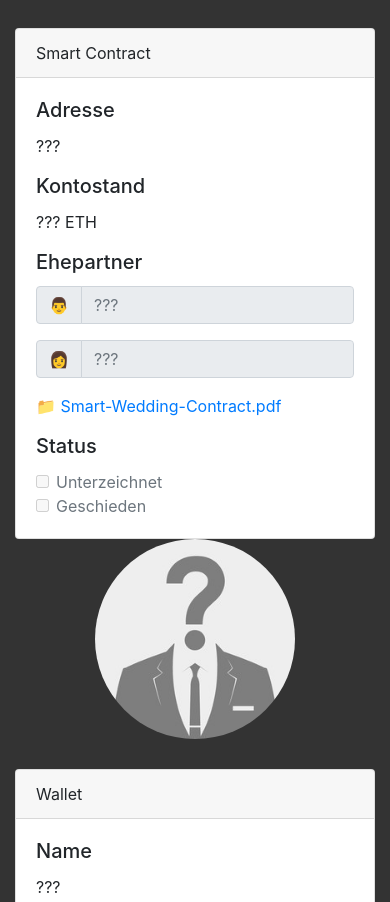
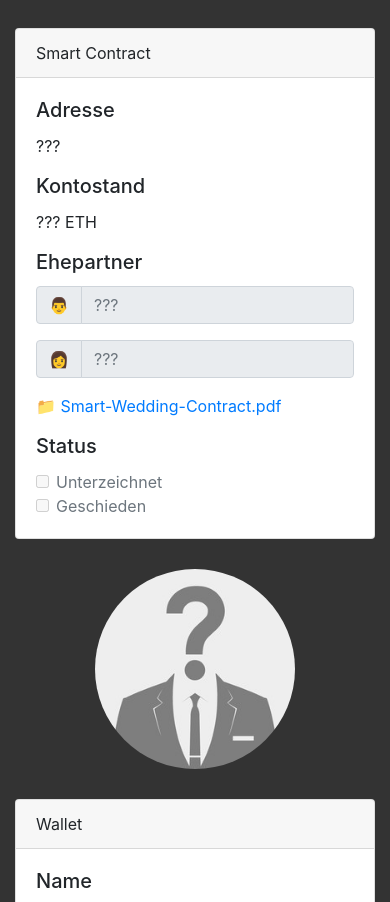
Before and after one commit to block42-blockchain-company/smart-wedding-contract, a website: page src/index.html in a window 390 px wide. Shown: the part 168-1070 px from the top of the page. Drawn offline with nearby package versions, Linux system fonts and the light colour scheme; a script that the page names is missing.

Commit message:
Add media query

```diff
--- a/src/css/style.css
+++ b/src/css/style.css
@@ -25,3 +25,9 @@
 #actions button {
   margin-bottom: 5px;
 }
+
+@media only screen and (max-width: 600px) {
+  #wallet-image {
+    margin-top: 30px;
+  }
+}
```
